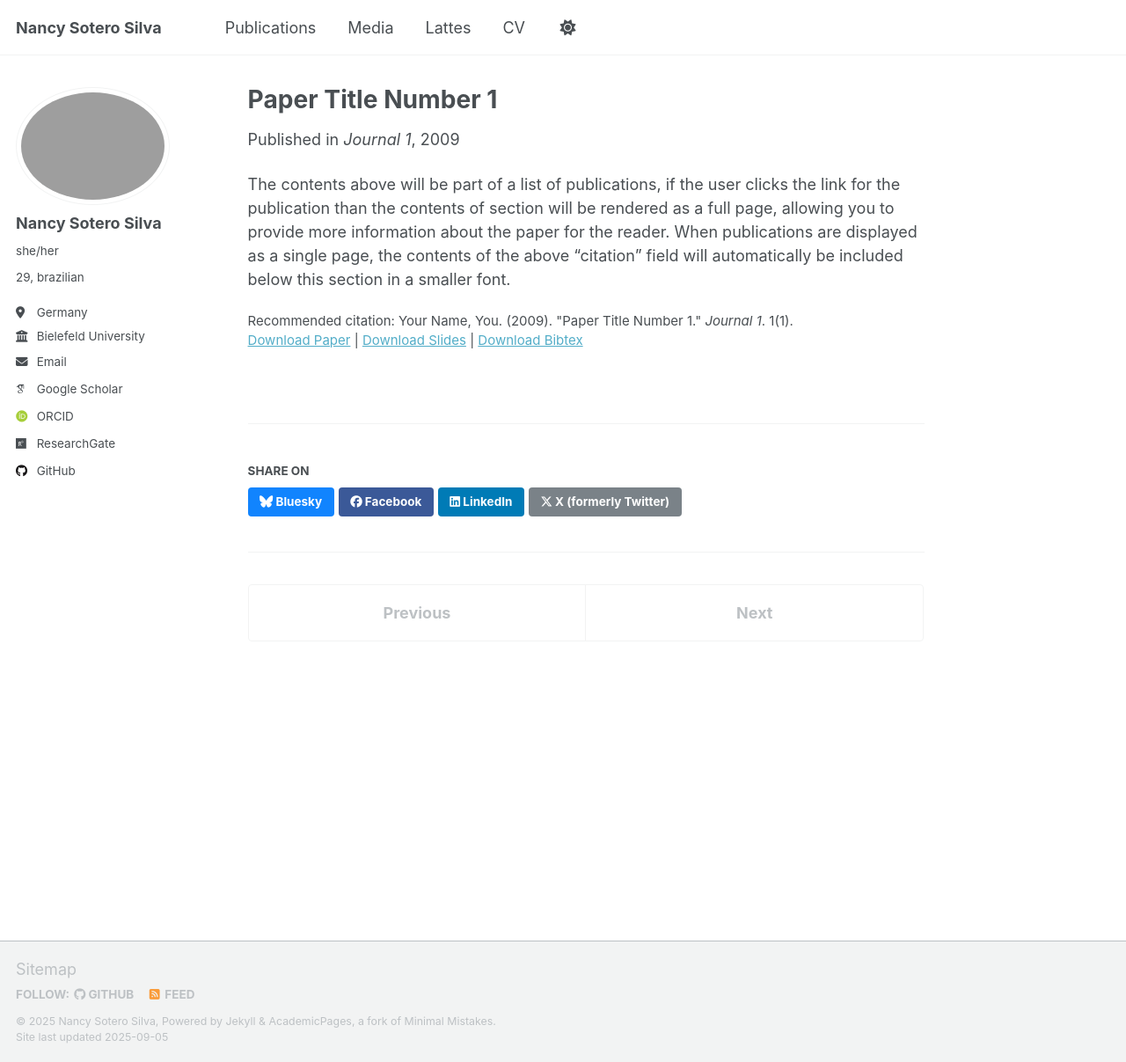
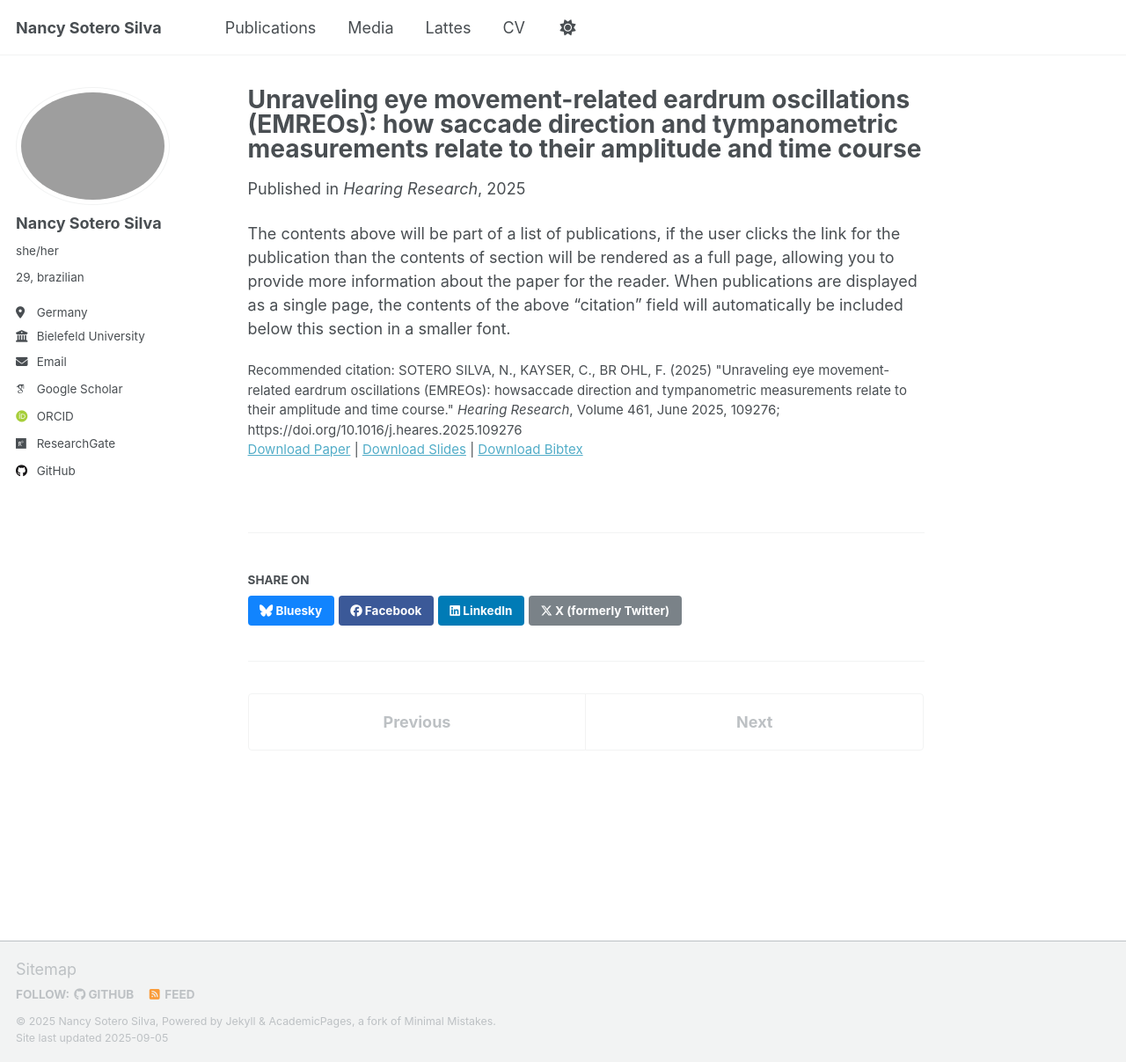
Before and after one commit to nancysotero/neuronency, a Jekyll site: the page built from _publications/2009-10-01-paper-title-number-1.md, in a window 1280 px wide and 1207 px high. Shown: the whole window at 88% size. Built offline with Jekyll 4.4.1, drawn with Linux system fonts in a browser that asks for light colours; some web fonts are replaced; a script that is not in the unit is left out.

Commit message:
Update 2009-10-01-paper-title-number-1.md

```diff
--- a/_publications/2009-10-01-paper-title-number-1.md
+++ b/_publications/2009-10-01-paper-title-number-1.md
@@ -1,14 +1,15 @@
 ---
-title: "Paper Title Number 1"
+title: "Unraveling eye movement-related eardrum oscillations (EMREOs): how saccade direction and tympanometric measurements relate to their amplitude and time course"
 collection: publications
 category: manuscripts
 permalink: /publication/2009-10-01-paper-title-number-1
-excerpt: 'This paper is about the number 1. The number 2 is left for future work.'
-date: 2009-10-01
-venue: 'Journal 1'
+excerpt: 'Our data support that the EMREO time course is comparable between the left and right ears, and between paradigms guiding saccades by visual and auditory target stimuli, and suggest that the EMREO amplitude is negatively related to the compliance of the tympanic membrane as established by tympanometry. These results support the notion that EMREOs reflect motor-related top-down signals relayed to the ear from yet-to-be-resolved sources, and fuel the speculation that EMREOs may be generated by the middle ear muscles in a differential operation similar to the execution of ipsi- and contralateral saccades.'
+date: June 2025
+venue: 'Hearing Research'
 slidesurl: 'http://academicpages.github.io/files/slides1.pdf'
-paperurl: 'http://academicpages.github.io/files/paper1.pdf'
+paperurl: ' https://doi.org/10.1016/j.heares.2025.109276'
 bibtexurl: 'http://academicpages.github.io/files/bibtex1.bib'
-citation: 'Your Name, You. (2009). &quot;Paper Title Number 1.&quot; <i>Journal 1</i>. 1(1).'
+citation: 'SOTERO SILVA, N., KAYSER, C., BR  ̈OHL, F. (2025) &quot;Unraveling eye movement-related eardrum oscillations (EMREOs): howsaccade direction and tympanometric measurements relate to their amplitude and time course.&quot; <i>Hearing Research</i>, Volume 461, June 2025, 109276; https://doi.org/10.1016/j.heares.2025.109276'
+
 ---
 The contents above will be part of a list of publications, if the user clicks the link for the publication than the contents of section will be rendered as a full page, allowing you to provide more information about the paper for the reader. When publications are displayed as a single page, the contents of the above "citation" field will automatically be included below this section in a smaller font.
```
